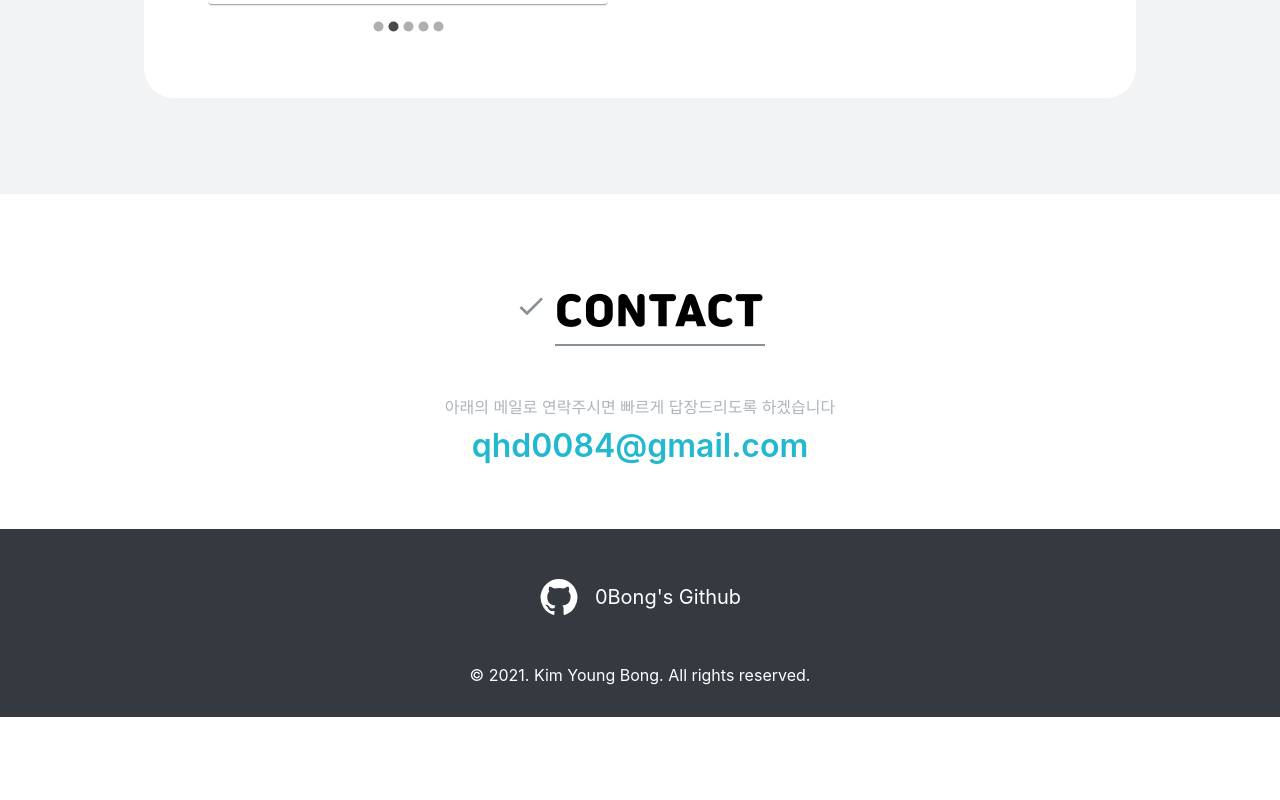
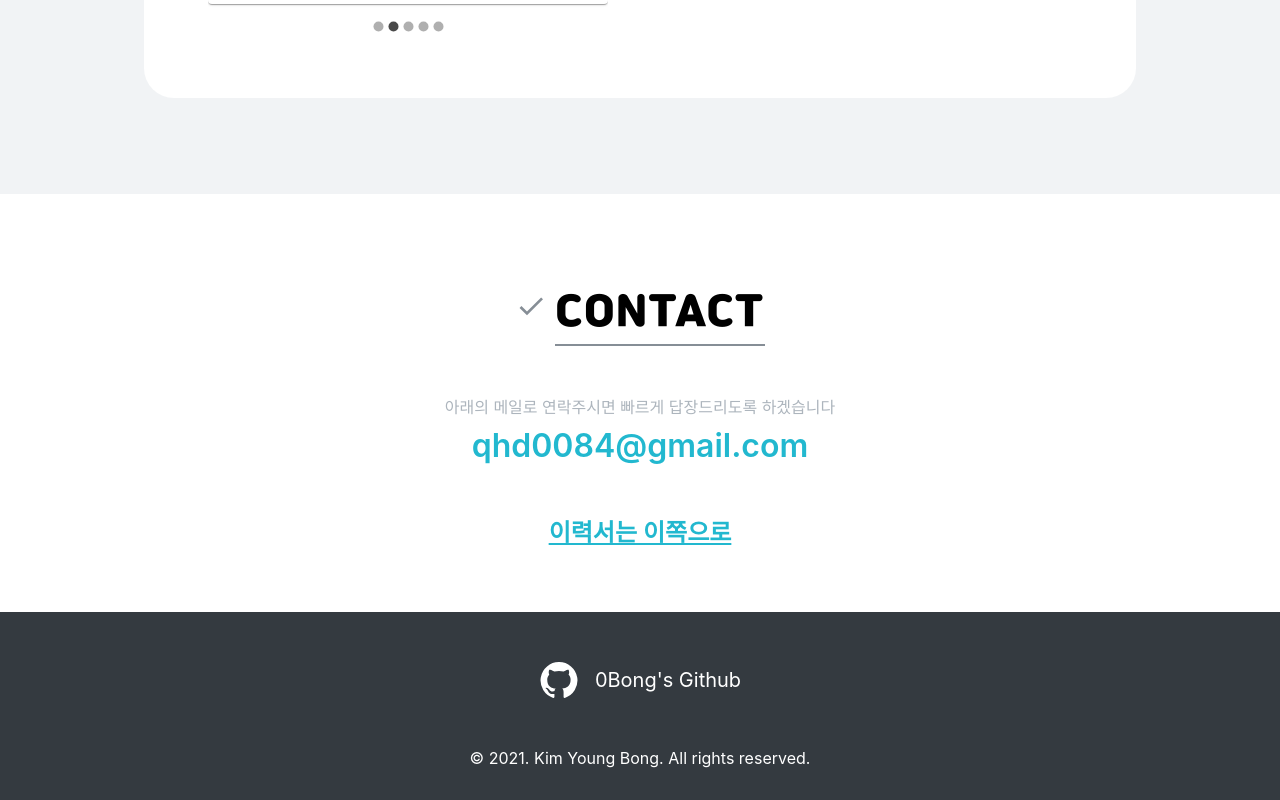
Before and after one commit to Kimyb8870/portfolio, a React (Create React App) app: page / in a window 1280 px wide. Shown: the part 3186-3986 px from the top of the page. Before the commit the page ends 3903 px from the top, so only its background shows below. Built offline with nearby package versions, Linux system fonts and the light colour scheme.

Commit message:
Update: resume link

```diff
--- a/src/components/Contact/index.js
+++ b/src/components/Contact/index.js
@@ -5,6 +5,7 @@ import {
   StyledContact,
   Wrapper,
   GithubLink,
+  ResumeLink,
 } from "./styles/Contact";
 import SectionTitle from "../common/SectionTitle";
 import GitHubIcon from "@mui/icons-material/GitHub";
@@ -21,6 +22,12 @@ const Contact = () => {
         {/* <GithubLink href="https://github.com/Kimyb8870" target="_blank">
           <GitHubIcon />
         </GithubLink> */}
+        <ResumeLink
+          href="https://atlantic-polo-602.notion.site/68a3d11072c24367a18571ce31c5b83f"
+          target="_blank"
+        >
+          이력서는 이쪽으로
+        </ResumeLink>
       </Wrapper>
     </StyledContact>
   );
--- a/src/components/Contact/styles/Contact.js
+++ b/src/components/Contact/styles/Contact.js
@@ -26,6 +26,17 @@ export const EmailLink = styled.a`
   font-weight: 600;
 `;
 
+export const ResumeLink = styled.a`
+  font-size: 1.5rem;
+  text-decoration: none;
+  color: ${palette.cyan[5]};
+  display: block;
+  text-align: center;
+  margin-top: 3rem;
+  font-weight: 600;
+  text-decoration: underline;
+`;
+
 export const GithubLink = styled.a`
   display: flex;
   justify-content: center;
```
